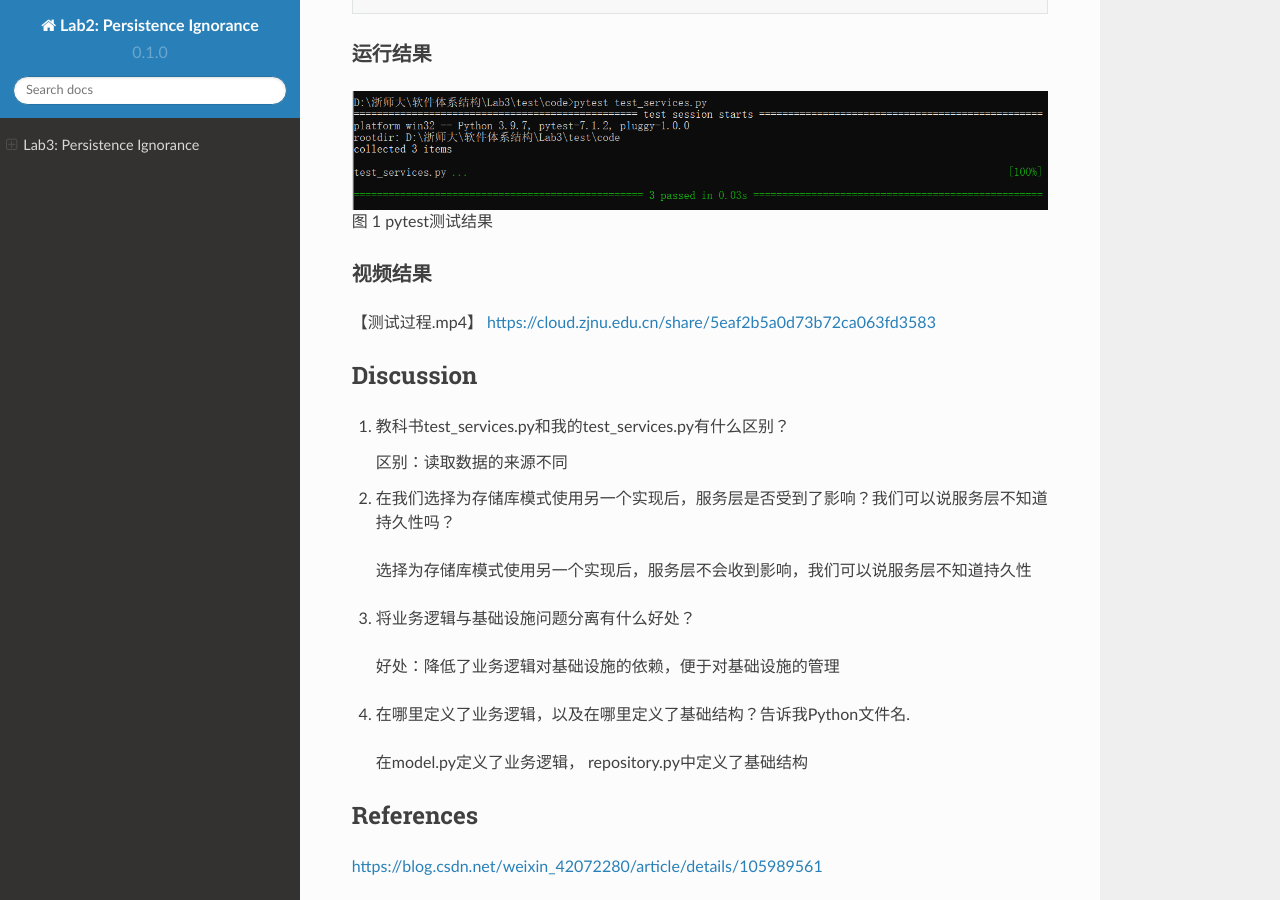
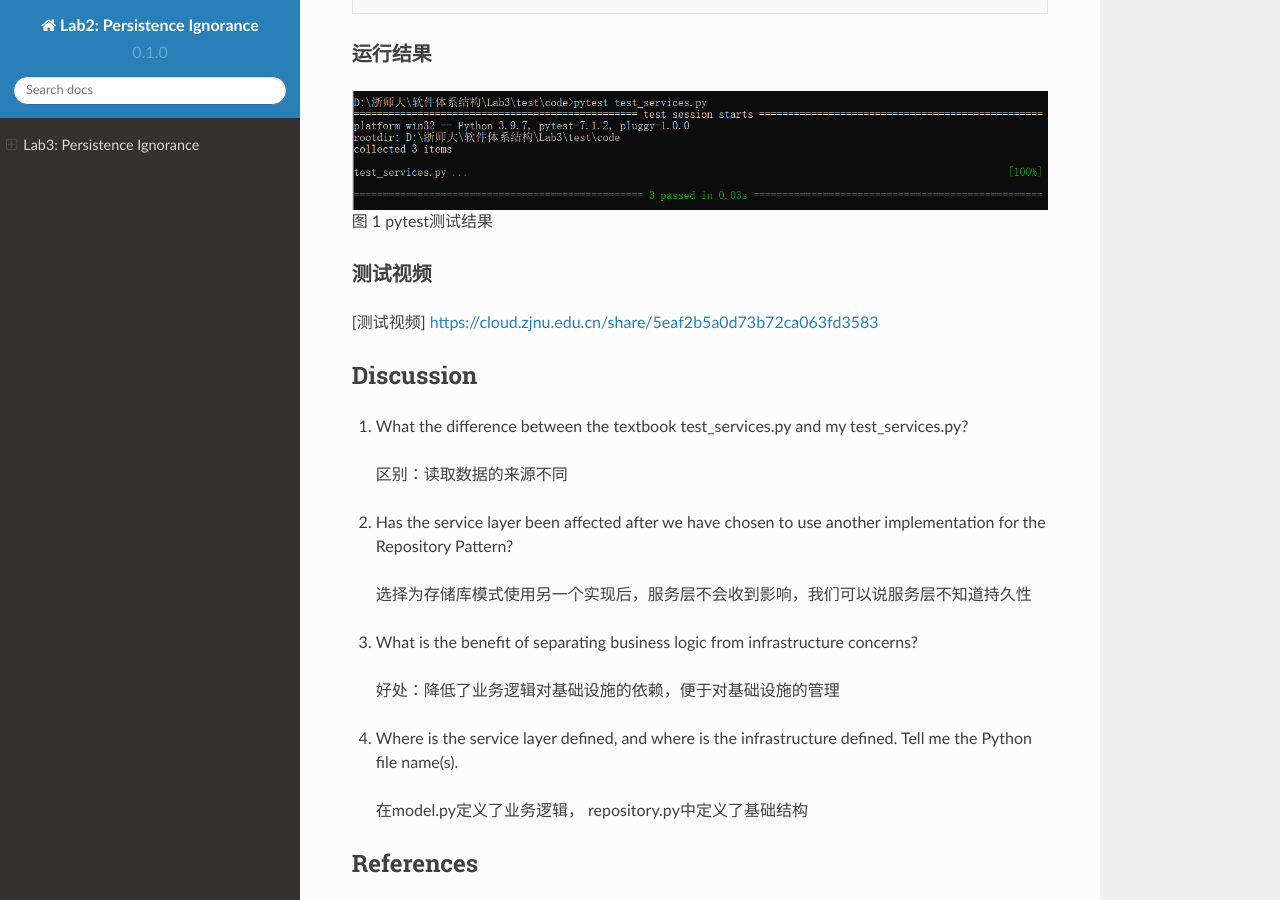
Before and after one commit to MelodyMin/Lab1-Report, a Sphinx documentation site: the page built from docs/source/index.rst, in a window 1280 px wide and 900 px high, scrolled down 1919 px. Built offline with Sphinx 7.4.7 and the Read the Docs theme 2.0.0, drawn with Linux system fonts in a browser that asks for light colours.

Commit message:
Update index.rst

```diff
--- a/docs/source/index.rst
+++ b/docs/source/index.rst
@@ -108,26 +108,26 @@ repository.py
 图 1 pytest测试结果
 
 
-视频结果
+测试视频
 ~~~~~~~~~~~~~~~~~~~~~~~~~~~~~~~
 
-【测试过程.mp4】  https://cloud.zjnu.edu.cn/share/5eaf2b5a0d73b72ca063fd3583
+[测试视频]  https://cloud.zjnu.edu.cn/share/5eaf2b5a0d73b72ca063fd3583
 
 Discussion
 -----------------------------------
-1. 教科书test_services.py和我的test_services.py有什么区别？
+1. What the difference between the textbook test_services.py and my test_services.py?
 
-   区别：读取数据的来源不同
+  区别：读取数据的来源不同
 
-2. 在我们选择为存储库模式使用另一个实现后，服务层是否受到了影响？我们可以说服务层不知道持久性吗？
+2. Has the service layer been affected after we have chosen to use another implementation for the Repository Pattern?
 
   选择为存储库模式使用另一个实现后，服务层不会收到影响，我们可以说服务层不知道持久性
 
-3. 将业务逻辑与基础设施问题分离有什么好处？
+3. What is the benefit of separating business logic from infrastructure concerns?
 
   好处：降低了业务逻辑对基础设施的依赖，便于对基础设施的管理
 
-4. 在哪里定义了业务逻辑，以及在哪里定义了基础结构？告诉我Python文件名.
+4. Where is the service layer defined, and where is the infrastructure defined. Tell me the Python file name(s).
 
   在model.py定义了业务逻辑， repository.py中定义了基础结构
 
```
